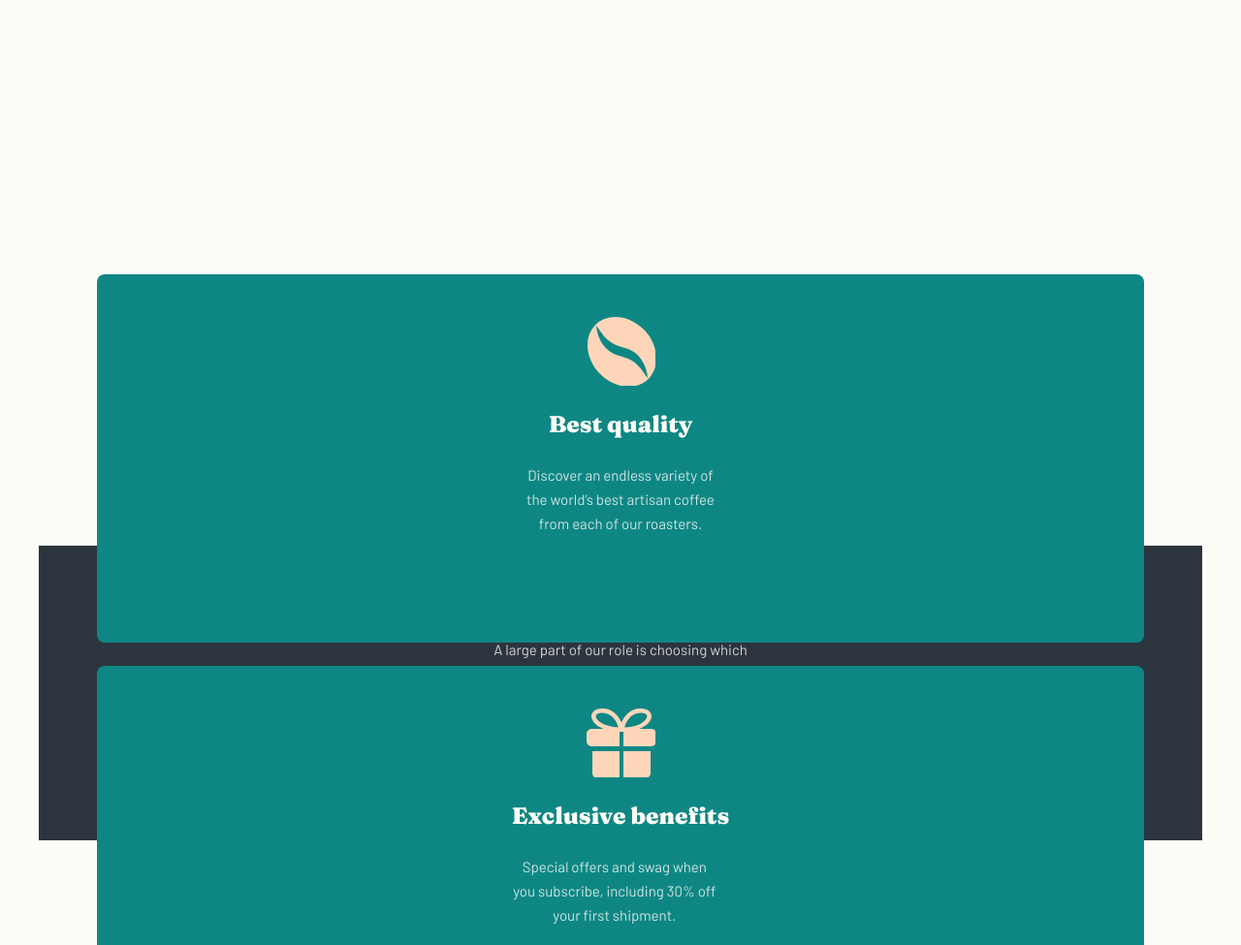
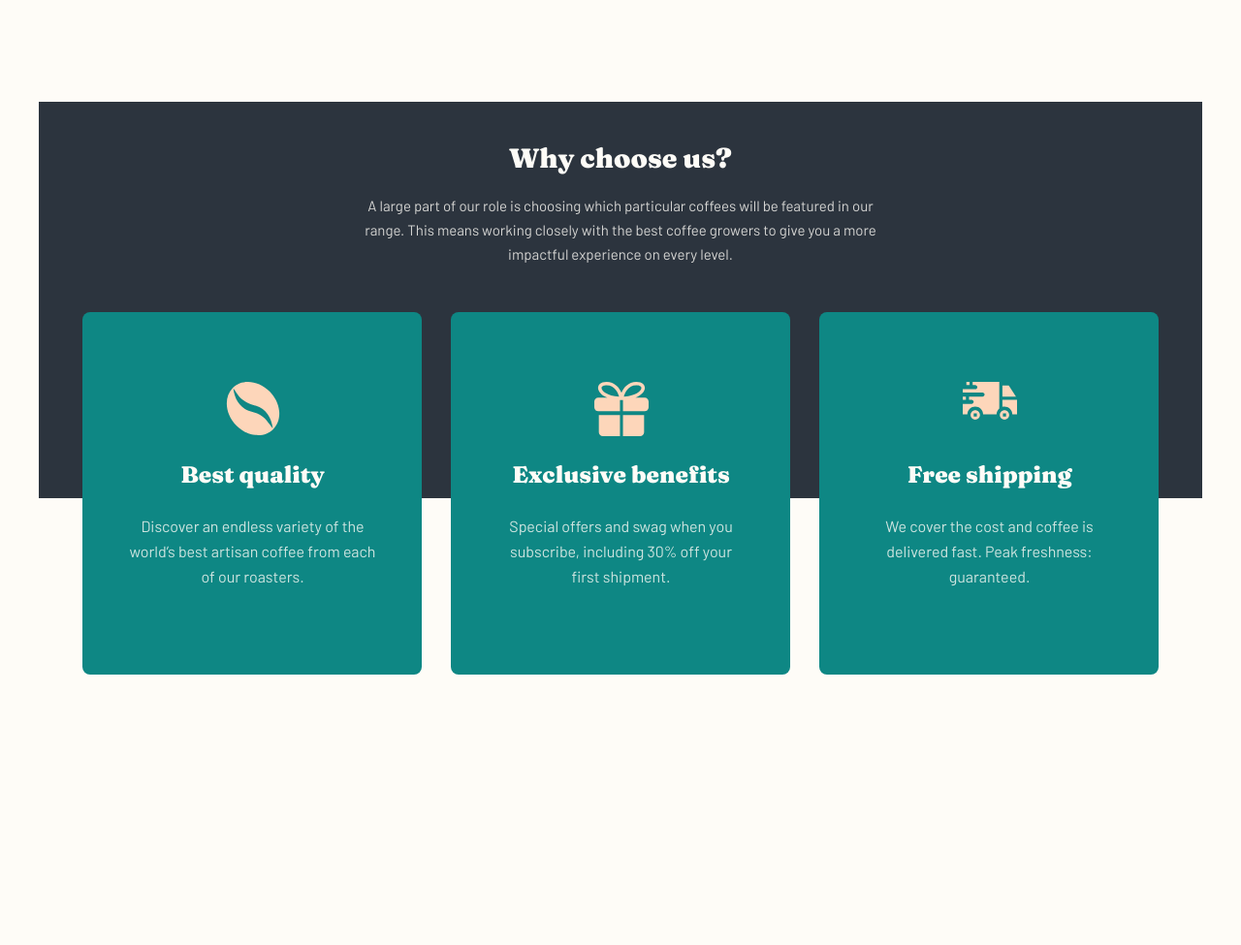
Before and after one commit to jasur0697/n-46-cofferoaster, a plain HTML site: page index.html in a window 1280 px wide. Shown: the part 1242-2217 px from the top of the page at 97% size. Drawn offline with Linux system fonts and the light colour scheme.

Commit message:
finished-index

```diff
--- a/css/styles.css
+++ b/css/styles.css
@@ -234,8 +234,9 @@ img {
 
 
 /* COLLECTION */
+
 .collection {
-  padding-bottom: 420px;
+  margin-bottom: 120px;
 }
 
 .collection__heading {
@@ -299,6 +300,10 @@ img {
 /* FEATURES */
 
 
+.features {
+  text-align: center;
+  margin-bottom: 190px;
+}
 
 .features__top {
   position: relative;
@@ -307,7 +312,23 @@ img {
   background-color:#2C343E ;
   text-align: center;
   color: #fff ;
+  padding-bottom: 650px;
+}
 
+.features__list {
+  display: flex;
+  flex-direction:column;
+  justify-content: center;
+  align-items: center;
+  position: relative;
+  z-index: 1;
+  list-style-type: none;
+  padding:0 ;
+  width: 90%;
+  height:450px;
+  margin-left: auto;
+  margin-right: auto;
+  bottom:230px;
 }
 
 .features__heading {
@@ -334,48 +355,24 @@ img {
   width: 279px;
   margin-left: auto;
   margin-right: auto;
-  margin-bottom:64px ;
+
 }
-
-.features__top::after {
-  position: absolute;
-  z-index: -1;
-  top: 100%;
-  left: 0;
-  right: 0;
-  content: "";
-}
-
-.features__list {
-  position: relative;
-  z-index: 1;
-  list-style-type: none;
-  padding:0 ;
-  width: 90%;
-  margin-left: auto;
-  margin-right: auto;
-  top:-600px;
-}
-
 
 .feature-box {
   position: relative;
   z-index: 1;
 }
 
-.feature-box {
-
-}
-
 .features__item {
   min-height: 380px;
+  min-width: 279px;
   background-color: #0E8784;
   display: flex;
   flex-direction: column;
   align-items: center;
-  justify-content: flex-end;
+  justify-content: center;
+  flex-wrap: wrap;
   border-radius: 8px;
-  padding-bottom: 51px;
 }
 
 .features__item:not(:last-child) {
@@ -394,10 +391,11 @@ img {
   z-index: 1 ;
 }
 
-
 .feature-coffee::before {
   background-image: url(../images/coffee-icon.svg);
   content: "";
+  background-size:contain ;
+  background-repeat: no-repeat;
   display: block;
   width: 71px;
   height: 71px;
@@ -406,15 +404,19 @@ img {
 .feature-gift::before {
   background-image: url(../images/gift-icon.svg);
   content: "";
+  background-size:contain ;
+  background-repeat: no-repeat;
   display: block;
   width: 71px;
   height: 71px;
+}
 
-}
 
 .feature-car::before {
   background-image: url(../images/car-icon.svg);
   content: "";
+  background-size:contain ;
+  background-repeat: no-repeat;
   display: block;
   width: 71px;
   height: 71px;
@@ -432,6 +434,119 @@ img {
   color: #FEFCF7;
   opacity: 0.8;
 }
+
+@media only screen and (min-width: 768px) {
+
+  .features {
+    margin-bottom: 0;
+  }
+
+  .features__info {
+    width: 540px;
+  }
+
+  .features__top {
+    padding-bottom: 30px;
+    margin-right: auto;
+    margin-left: auto;
+
+  }
+
+
+  .features__item {
+    min-height: 180px;
+    min-width: 573px;
+    background-color: #0E8784;
+    display: flex;
+    flex-direction: row;
+    align-items: center;
+    justify-content: space-between;
+    border-radius: 8px;
+    padding-left: 70px;
+    padding-right: 48px;
+  }
+
+  .feature__title {
+    text-align: start;
+  }
+
+  .feature__description {
+   width: 344px;
+   text-align: start;
+  }
+
+  .feature-coffee::before {
+    width: 56px;
+    height: 56px;
+    background-size:contain ;
+  }
+
+  .feature-gift::before {
+    width: 56px;
+    height: 56px;
+    background-size:contain ;
+  }
+
+  .feature-car::before {
+    width: 56px;
+    height: 56px;
+    background-size:contain ;
+  }
+}
+
+
+@media only screen and (min-width: 1075px) {
+
+
+  .features__top {
+    padding-bottom: 224px;
+  }
+
+ .features__list {
+  display: flex;
+  flex-direction:row;
+  justify-content: center;
+  margin-top: 0;
+
+ }
+
+ .features__item {
+  margin-bottom: 0px;
+  background-color: #0E8784;
+  display: flex;
+  flex-direction: column;
+  align-items: center;
+  justify-content: center;
+  flex-wrap: wrap;
+  border-radius: 8px;
+  min-width: 350px;
+  padding: 72px 48px;
+}
+
+.features__item:not(:last-child){
+  margin-bottom:0;
+  margin-right: 30px;
+}
+
+
+.feature__title {
+  text-align: center;
+}
+
+.feature__description {
+ width: 255px;
+ text-align: center;
+ font-family: Barlow;
+  font-style: normal;
+  font-weight: normal;
+  font-size: 16px;
+  line-height: 26px;
+
+}
+
+
+}
+
 
 /* Works */
 
@@ -624,8 +739,6 @@ img {
 
 @media only screen and (min-width: 768px) {
 
-
-
   .footer-nav__list {
     display: flex;
     flex-direction: row;
@@ -649,7 +762,7 @@ img {
   .footer__container {
     flex-direction: row;
     align-items: center;
-    justify-content:;
+
     padding: 48px 35px 48px 89px;
   }
 
@@ -661,24 +774,7 @@ img {
 }
 
 
-
-
-
-
-
-
-@media only screen and (min-width: 740px) {
-
-  .features__item {
-    min-height: 380px;
-    background-color: #0E8784;
-    display: flex;
-    flex-direction: column;
-    align-items: center;
-    justify-content: center;
-    border-radius: 8px;
-    padding-bottom: 51px;
-  }
+@media only screen and (min-width: 768px) {
 
   .wokrs-link__container {
     justify-content:flex-start;
@@ -779,11 +875,7 @@ img {
 
 
 
-
-
-
-
-@media only screen and (min-width: 740px) {
+@media only screen and (min-width: 768px) {
 
 
   body {
@@ -794,7 +886,6 @@ img {
     padding-left: 40px;
     padding-right: 40px;
   }
-
 
   .site-header {
     padding-top: 40px;
@@ -910,8 +1001,6 @@ img {
 
 
 
-
-
 @media only screen and (min-width: 1075px) {
 
 
@@ -987,21 +1076,3 @@ img {
   }
 
 }
-
-
-@media only screen and (min-width: 1150px) {
-
-  .hero {
-    margin-bottom: 136px;
-  }
-
-
-  .collection__heading {
-    font-size: 150px;
-    line-height: 1;
-  }
-
-  .collection__list {
-    margin-top: -80px;
-  }
-}
--- a/index.html
+++ b/index.html
@@ -98,7 +98,7 @@
             </div>
             </li>
             <li class="features__item feature-car">
-              <div class="feature-box"></div>
+              <div class="feature-box">
               <h3 class="feature__title">Free shipping</h3>
               <p class="feature__description">We cover the cost and coffee is delivered fast. Peak freshness: guaranteed.</p>
             </div>
@@ -110,7 +110,7 @@
 
 
         <section class="works">
-          <div class="container">
+
             <h2 class="works__head">How it works</h2>
 
             <ul class="works__list">
@@ -138,14 +138,14 @@
             <div class="wokrs-link__container">
               <a class="hero-link" href="#">Create your plan</a>
             </div>
-            </div>
+
           </section>
 
 
       </main>
 
       <footer class="footer">
-          <div class="  container">
+
             <div class="footer__container">
             <a class="site-header__logo-link"href="index.html"><img class="site-header__logo" src="./images/logo-white.svg" alt="logo of CoffeeRoasters" width="187" height="22.5"></a>
 
@@ -184,7 +184,7 @@
 
           </ul>
           </div>
-        </div>
+
       </footer>
 
     </div>
```
Lines whose indentation alone changed are shown as unchanged.
